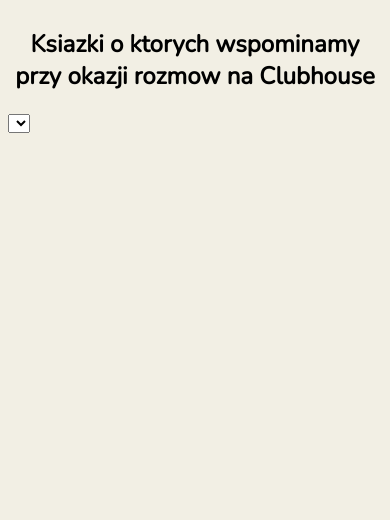
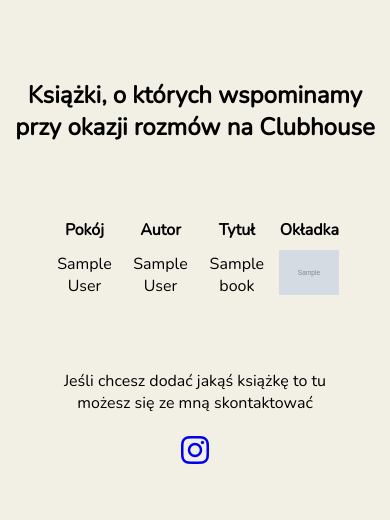
Before and after one commit to bartoszkobylinski/ch_books, a Django app: page / in a window 390 px wide. Shown: the top 520 px of the page. Run offline with Django 3.2, Linux system fonts and the light colour scheme; tables that the repository leaves empty hold one stand-in row (values such as "Sample post"); grey boxes marked "Sample" are stand-in pictures; lists and menus that the app fills with data are empty; some libraries are stand-ins or nearby versions.

Commit message:
MODYFING CSS FILE, TEMPLATE, REMOVING VIEWS NOT USED IN PROJECT
- modyfing css file to display in mobile phone

- adding table to template and removing select and divs tag

- removing views not used in project

```diff
--- a/books/models.py
+++ b/books/models.py
@@ -5,7 +5,7 @@
     room_name = models.CharField(max_length=150)
 
     def __str__(self):
-        return f"Clubhouse {self.room_name}"
+        return f"{self.room_name}"
 
 
 class Book(models.Model):
--- a/books/static/css/style.css
+++ b/books/static/css/style.css
@@ -3,14 +3,59 @@
     background-color: #F2EFE4;
     display: flex;
     flex-direction: column;
+    font-size: 0.8rem;
 }
 nav{
     text-align: center;
+    padding: 0.2rem;
+    margin: 3rem 0rem;
 }
 main{
     display: flex;
+    flex-direction: column;
+    width: 80%;
+    justify-content: center;
+    align-self: center;
 }
-.book-list-wrapper{
+.book-table{
     display: flex;
-    flex-direction: column;
+    justify-content: center;
 }
+th,td{
+    padding: 0.2rem;
+    text-align: center;
+}
+img{
+    width: 3.75rem;
+}
+.contact{
+    text-align: center;
+    margin: 3rem 0rem;
+}
+.contact a{
+    font-size: 2rem;
+    font-weight: 600;
+}
+
+@media only screen and (min-width: 359px){
+    body{
+        font-size: 1rem;
+    }
+}
+@media only screen and (min-width: 600px) {
+    body{
+        font-size: 1.25rem;
+    }
+    img{
+        width: 5rem;
+    }
+    th,td{
+        padding: 0.5rem;
+        margin: 0.3rem;
+    }
+  }
+  @media only screen and (min-width: 1023px){
+      img{
+          width: 7.5rem;
+      }
+  }
--- a/books/templates/index.html
+++ b/books/templates/index.html
@@ -8,46 +8,39 @@
     <link rel="preconnect" href="https://fonts.gstatic.com">
     <link href="https://fonts.googleapis.com/css2?family=Nunito&display=swap" rel="stylesheet">
     <link rel="stylesheet" href="{% static '/css/style.css' %}">
+    <script src="https://kit.fontawesome.com/aef6646358.js" crossorigin="anonymous"></script>
     <title>Document</title>
 </head>
 <body>
     <nav>
-        <h2>Ksiazki o ktorych wspominamy przy okazji rozmow na Clubhouse</h2>
+        <h2>Książki, o których wspominamy przy okazji rozmów na Clubhouse</h2>
     </nav>
     <main>
-        <div class="book-list-wrapper">
-            {% for room in rooms%}
-            <div class="clubhouse-room">
-                {{ room }}
-            </div>
-            <div class="book-list">
-                {% for book in books%}
-                <div class="book">
-                    <div class="book__cover">
-                        <img src="{{ book.cover.url }}" alt="image_cover">
-                    </div>
-                    <div class="book-title">
-                        <h4>{{ book.title }}</h4>
-                    </div>
-                    <div class="book-author">
-                        <h2>{{ book.author }}</h2>
-                    </div>
-                </div>
-                {% endfor %}
-            </div>
-            {% endfor %}
+        <div class="book-table">
+            <table>
+                <thead>
+                    <th>Pokój</th>
+                    <th>Autor</th>
+                    <th>Tytuł</th>
+                    <th>Okładka</th>
+                </thead>
+                <tbody>
+                    {% for book in books %}
+                        <tr>
+                            <td>{{book.room}}</td>
+                            <td>{{book.author}}</td>
+                            <td>{{book.title}}</td>
+                            <td>
+                                <img src="{{book.cover.url}}" alt="image">
+                            </td>
+                        </tr>
+                    {% endfor %}
+                </tbody>
+            </table>
         </div>
-        <div class="book-list-select">
-            <select name="rooms" id="">
-                {% for room in rooms %}
-                <option value="{{ room }}">{{ room }}</option>
-                <p>room.book</p>
-                {% endfor %}
-            </select>
-            <div class="books-wrapper">
-                {% for book in books %}
-                {% endfor %}
-            </div>
+        <div class="contact">
+            <p>Jeśli chcesz dodać jakąś książkę to tu możesz się ze mną skontaktować</p>
+            <a href="https://www.instagram.com/icantcoding/"><i class="fab fa-instagram"></i></a>
         </div>
     </main>
 </body>
--- a/books/urls.py
+++ b/books/urls.py
@@ -5,5 +5,5 @@
 
 urlpatterns = [
     path('insert_book', book_insert_view),
-    path('', IndexView.as_view())
+    path('', IndexView.as_view()),
 ] + static(settings.MEDIA_URL, document_root=settings.MEDIA_ROOT)
--- a/books/views.py
+++ b/books/views.py
@@ -1,6 +1,6 @@
-from django.shortcuts import render,redirect
+from django.shortcuts import render
 from django.views.generic import TemplateView
-from books.models import ClubHouseRoom, Book
+from books.models import Book
 from books.forms import ClubHouseRoomForm, BookForm
 
 
@@ -9,51 +9,20 @@
 
     def get_context_data(self, **kwargs):
         context = super().get_context_data(**kwargs)
-        rooms = ClubHouseRoom.objects.all()
-        print(type(rooms))
-        for room in rooms:
-            ch_room = {'room': room}
-            print(f'to jest ch_room: {ch_room}')
-            books = Book.objects.filter(**ch_room)
-            for book in books:
-                print(f"to jest book: {book}")
-                print(f"to jest type {type(book)}")
-            # print(f"a to jes queryset books{books}")
-            # print(f"to jest typ {type(books)}")
-            # context[room]
-
-        # print(f"to jest context {context}")
-        # context['books'] = Book.objects.all()
+        context['books'] = Book.objects.all()
         return context
 
 
-
-
 def book_insert_view(request):
-
     if request.method == "POST":
-        clubhouse_room_form = ClubHouseRoomForm(request.POST, prefix='room_form')
-        book_form = BookForm(request.POST,  prefix='book_form')
-        print('aaaaa')
-        print(request.body)
-        print(f"that is author {type(request.body)}")
+        clubhouse_room_form = ClubHouseRoomForm(request.POST)
+        book_form = BookForm(request.POST)
         if clubhouse_room_form.is_valid() and book_form.is_valid():
-            print('dupa')
-            print(request)
             clubhouse_room_form.save()
             book_form.save()
         return render(request, 'index.html')
-
     else:
-        print('not valid')
         clubhouse_room_form = ClubHouseRoomForm()
         book_form = BookForm()
-        context = {'ch_room_f': clubhouse_room_form,
-            'book_f': book_form}
+        context = {'ch_room_f': clubhouse_room_form, 'book_f': book_form}
         return render(request, 'index.html', context=context)
-
-    context = {
-            'ch_room_f' : clubhouse_room_form,
-            'book_f' : book_form
-        }
-    return render(request, 'index.html', context=context)
```
